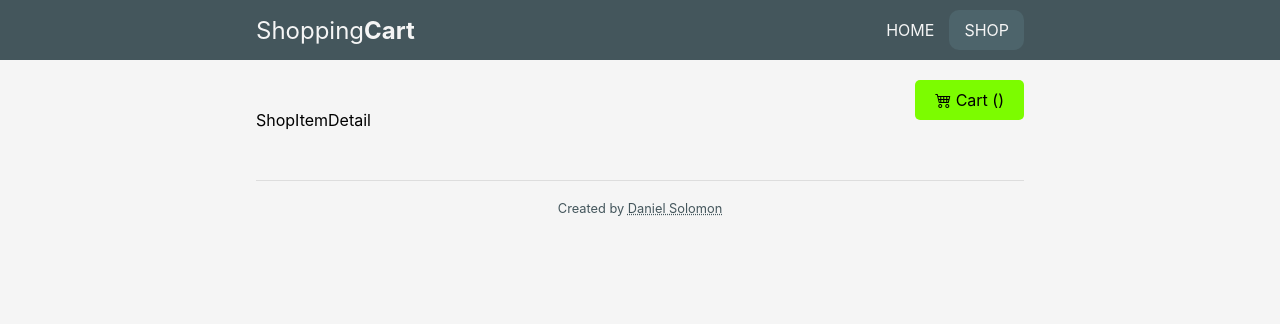
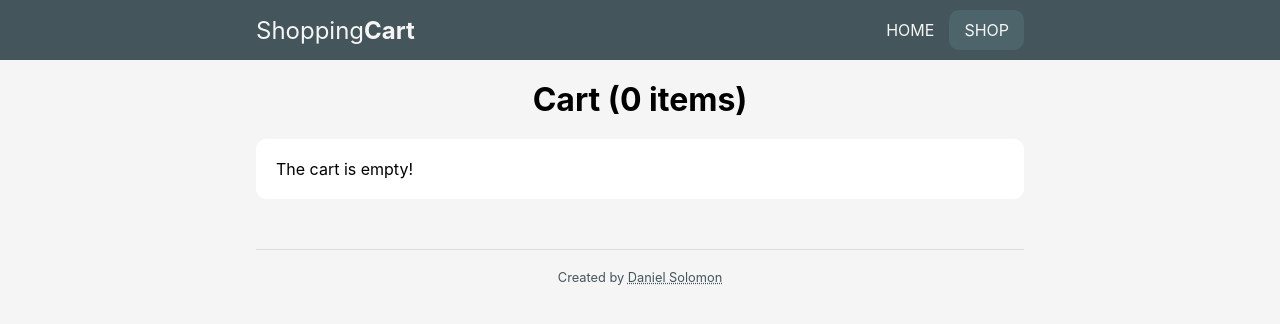
Before and after one commit to danisolo91/shopping-cart, a React (Create React App) app: page /shop/cart in a window 1280 px wide. Shown: the top 324 px of the page. Built offline with nearby package versions, Linux system fonts and the light colour scheme.

Commit message:
Project finished

```diff
--- a/src/App.js
+++ b/src/App.js
@@ -1,10 +1,14 @@
 import { BrowserRouter, Switch, Route, NavLink } from 'react-router-dom';
 import Home from './components/Home';
 import Shop from './components/Shop';
+import ShopCart from './components/ShopCart';
 import ShopItemDetail from './components/ShopItemDetail';
+import { CartProvider } from './context/CartContext';
+import products from './products';
 
 const App = () => {
     return (
+        <CartProvider>
             <BrowserRouter>
                 <div className="header">
                     <div className="container top">
@@ -18,14 +22,16 @@ const App = () => {
                 <div className="container">
                     <Switch>
                         <Route exact path="/" component={Home} />
-                    <Route exact path="/shop" component={Shop} />
-                    <Route path="/shop/:id" component={ShopItemDetail} />
+                        <Route exact path="/shop"><Shop products={products} /></Route>
+                        <Route exact path='/shop/cart'><ShopCart products={products} /></Route>
+                        <Route path="/shop/:productId"><ShopItemDetail products={products} /></Route>
                     </Switch>
                     <div className="footer">
                     Created by <a href="detail.html">Daniel Solomon</a>
                     </div>
                 </div>
             </BrowserRouter>
+        </CartProvider>
     );
 };
 
--- a/src/components/Shop.js
+++ b/src/components/Shop.js
@@ -1,43 +1,20 @@
-import { useEffect, useState } from 'react';
+import { useContext } from 'react';
 import { Link } from 'react-router-dom';
-import products from '../products';
+import { CartContext } from '../context/CartContext';
 import ShopAddToCart from './ShopAddToCartBtn';
 import ShopCartBtn from './ShopCartBtn';
 import ShopItemOptions from './ShopItemOptions';
 
-const Shop = () => {
-    const [cart, setCart] = useState([]);
-    const [cartAmount, setCartAmount] = useState(0);
+const Shop = ({ products }) => {
 
-    const addToCart = (id) => {
-        setCart(prevState => prevState.concat({ id: id, amount: 1 }));
-    };
+    const cart = useContext(CartContext)[0];
 
-    const productInCart = (id) => cart.some(p => p.id === id);
-
-    const addItem = (id) => {
-        setCart(prevState => prevState.map(product => {
-            if(product.id === id) product.amount += 1;
-            return product;
-        }));
-    };
-
-    const substractItem = (id) => {
-        setCart(prevState => prevState.map(product => {
-            if(product.id === id) product.amount -= 1;
-            return product;
-        }));
-    };
-
-    useEffect(() => {
-        let total = 0;
-        cart.forEach(p => total += p.amount);
-        setCartAmount(total);
-    }, [cart]);
+    // check if the product is in the cart
+    const productInCart = (id) => cart.products.some(p => p.id === id);
 
     return (
         <>
-            <ShopCartBtn cartAmount={cartAmount} />
+            <ShopCartBtn />
             <div className="shop-list">
                 {products.map(product => {
                     return (
@@ -45,22 +22,14 @@ const Shop = () => {
                             <Link to={'/shop/'+product.id}>
                                 <div className="item-content">
                                     <div className="item-image">
-                                        <img src={`images/${product.image}.png`} alt={product.name} />
+                                        <img src={`images/`+product.image} alt={product.name} />
                                     </div>
                                     <div className="item-name">{product.name}</div>
                                 </div>
                             </Link>
                             {!productInCart(product.id) ?
-                                <ShopAddToCart
-                                    productId={product.id}
-                                    addToCart={addToCart}
-                                /> :
-                                <ShopItemOptions
-                                    productId={product.id}
-                                    cart={cart}
-                                    addItem={addItem}
-                                    substractItem={substractItem}
-                                />
+                                <ShopAddToCart productId={product.id} /> :
+                                <ShopItemOptions productId={product.id} />
                             }
                         </div>
                     );
--- a/src/components/ShopAddToCartBtn.js
+++ b/src/components/ShopAddToCartBtn.js
@@ -1,6 +1,21 @@
-const ShopAddToCart = (props) => {
+import { useContext } from "react";
+import { CartContext } from "../context/CartContext";
+
+const ShopAddToCart = ({ productId }) => {
+
+    const setCart = useContext(CartContext)[1];
+
+    const addToCart = (id) => {
+        setCart(prevState => {
+            return {
+                amount: prevState.amount + 1,
+                products: [...prevState.products, { id: id, amount: 1 }],
+            };
+        });
+    };
+
     return (
-        <div className="add-cart-btn" onClick={() => props.addToCart(props.productId)}>
+        <div className="add-cart-btn" onClick={() => addToCart(productId)}>
             <i className="bi bi-plus-circle"></i> Add to cart
         </div>
     );
--- /dev/null
+++ b/src/components/ShopCart.js
@@ -0,0 +1,58 @@
+import { useContext, useEffect, useState } from "react";
+import { CartContext } from "../context/CartContext";
+import ShopItemOptions from './ShopItemOptions';
+
+const ShopCart = ({ products }) => {
+
+    const [cart, setCart] = useContext(CartContext);
+
+    const removeProduct = (id) => {
+        let amount = 0;
+        cart.products.forEach(p => { if(p.id === id) amount = p.amount});
+        setCart(prevState => {
+            return {
+                amount: prevState.amount - amount,
+                products: prevState.products.filter(product => product.id !== id),
+            };
+        });
+    }
+
+    // store in cartProducts local state the entire product
+    // object from products array if it exists in the cart
+    const [cartProducts, setCartProducts] = useState([]);
+    useEffect(() => {
+        let items = [];
+        cart.products.forEach(product => {
+            items = items.concat(products.filter(p => p.id === product.id)[0]);
+        });
+        setCartProducts(items);
+    }, [cart, products, setCartProducts]);
+
+    return (
+        <>
+            <h3>Cart <span>({cart.amount} items)</span></h3>
+            <div className="cart">
+                {cartProducts.length > 0 ?
+                    <>
+                        {cartProducts.map(product => {
+                            return (
+                                <div key={product.id} className="cart-item">
+                                    <div className="cart-item-name">{product.name}</div>
+                                    <ShopItemOptions productId={product.id} />
+                                    <div className="cart-item-delete"
+                                        onClick={() => removeProduct(product.id)}>
+                                        <i className="bi bi-trash pointer"></i>
+                                    </div>
+                                </div>
+                            );
+                        })}
+                        <div className="btn pay-now"><i className="bi bi-credit-card"></i> Pay now!</div>
+                    </> :
+                    <p>The cart is empty!</p>
+                }
+            </div>
+        </>
+    );
+};
+
+export default ShopCart;
--- a/src/components/ShopCartBtn.js
+++ b/src/components/ShopCartBtn.js
@@ -1,8 +1,15 @@
-const ShopCartBtn = ({ cartAmount }) => {
+import { useContext } from "react";
+import { CartContext } from "../context/CartContext";
+import { Link } from 'react-router-dom';
+
+const ShopCartBtn = () => {
+
+    const cart = useContext(CartContext)[0];
+
     return (
         <>
             <div className="shop-top">
-                <a className="btn margin-left" href="cart.html"><i className="bi bi-cart4"></i> Cart ({cartAmount})</a>
+                <Link className="btn margin-left" to="/shop/cart"><i className="bi bi-cart4"></i> Cart ({cart.amount})</Link>
             </div>
         </>
     );
--- a/src/components/ShopItemDetail.js
+++ b/src/components/ShopItemDetail.js
@@ -1,10 +1,38 @@
+import { useContext, useState } from "react";
+import { useParams } from "react-router";
+import { CartContext } from "../context/CartContext";
+import ShopAddToCart from './ShopAddToCartBtn';
+import ShopItemOptions from './ShopItemOptions';
 import ShopCartBtn from "./ShopCartBtn"
 
-const ShopItemDetail = (props) => {
+const ShopItemDetail = ({ products }) => {
+
+    let { productId } = useParams(); // get productId from the URL
+    const product = useState(products.filter(p => p.id === productId)[0])[0];
+
+    const cart = useContext(CartContext)[0];
+    // check if the product is in the cart
+    const productInCart = (id) => cart.products.some(p => p.id === id);
+
     return (
         <>
             <ShopCartBtn />
-            ShopItemDetail
+            <h3>{product.name}</h3>
+            <div className="item-detail">
+                <div className="img-container">
+                    <img src={`../images/`+product.image} alt={product.name} />
+                </div>
+                <div>
+                    <div className="detail">
+                        <h4>Description</h4>
+                        <p>Lorem ipsum dolor sit amet consectetur, adipisicing elit. Cumque cupiditate omnis aspernatur incidunt temporibus eius, odio quis, reprehenderit voluptas magnam velit nihil fuga nam, esse maiores consequuntur consequatur adipisci cum. <br /><br /> Lorem ipsum dolor sit amet consectetur, adipisicing elit. Cumque cupiditate omnis aspernatur incidunt temporibus eius, odio quis, reprehenderit voluptas magnam velit nihil fuga nam, esse maiores consequuntur consequatur adipisci cum.</p>
+                        {!productInCart(product.id) ?
+                            <ShopAddToCart productId={product.id} /> :
+                            <ShopItemOptions productId={product.id} />
+                        }
+                    </div>
+                </div>
+            </div>
         </>
     );
 };
--- a/src/components/ShopItemOptions.js
+++ b/src/components/ShopItemOptions.js
@@ -1,20 +1,59 @@
-import { useEffect, useState } from "react";
+import { useContext, useEffect, useState } from "react";
+import { CartContext } from "../context/CartContext";
 
-const ShopItemOptions = (props) => {
+const ShopItemOptions = ({ productId }) => {
 
-    const [product, setProduct] = useState({});
+    const [cart, setCart] = useContext(CartContext);
+
+    const addItem = (id) => {
+        setCart(prevState => {
+            return {
+                amount: prevState.amount + 1,
+                products: prevState.products.map(product => {
+                    if(product.id === id) product.amount += 1;
+                    return product;
+                }),
+            };
+        });
+    };
+
+    const substractItem = (id) => {
+        setCart(prevState => {
+            return {
+                amount: prevState.amount - 1,
+                products: prevState.products.map(product => {
+                    if(product.id === id) product.amount -= 1;
+                    return product;
+                }),
+            };
+        });
+    };
+
+    const [productAmount, setProductAmount] = useState(0);
 
     useEffect(() => {
-        props.cart.forEach(p => {
-            if(p.id === props.productId) setProduct(p);
+        cart.products.forEach(p => {
+            if(p.id === productId) {
+                if(p.amount > 0) {
+                    setProductAmount(p.amount);
+                } else {
+                    // if product amount 0 then remove from the cart
+                    setCart(prevState => {
+                        return {
+                            amount: prevState.amount,
+                            products: prevState.products.filter(product => product.id !== p.id),
+                        };
+                    });
+                }
+            }
         });
-    }, [props.cart, props.productId]);
+    }, [cart, productId, setCart]);
 
     return (
         <div className="item-options">
-            <div className="item-btn left" onClick={() => props.substractItem(product.id)}>-</div>
-            <div className="item-amount">{product.amount}</div>
-            <div className="item-btn right" onClick={() => props.addItem(product.id)}>+</div>
+            <div className="item-btn left" onClick={() => substractItem(productId)}>-</div>
+            <div className="item-amount">{productAmount}</div>
+            <div className="item-btn right" onClick={() => addItem(productId)}>+</div>
         </div>
     );
 };
--- /dev/null
+++ b/src/context/CartContext.js
@@ -0,0 +1,17 @@
+import { createContext, useState } from 'react';
+
+export const CartContext = createContext();
+
+export const CartProvider = (props) => {
+
+    const [cart, setCart] = useState({
+        amount: 0,
+        products: [],
+    });
+
+    return (
+        <CartContext.Provider value={[cart, setCart]}>
+            {props.children}
+        </CartContext.Provider>
+    );
+};
--- a/src/style.css
+++ b/src/style.css
@@ -65,6 +65,11 @@ h2 {
 h3 {
     font-size: 2em;
     margin-top: 20px;
+    text-align: center;
+}
+
+img {
+    box-shadow: 0px 10px 20px 0px #aaa;
 }
 
 .home-description {
@@ -199,13 +204,22 @@ h3 {
     gap: 20px;
 }
 
+.img-container {
+    text-align: center;
+}
+
+.img-container img {
+    max-width: 100%;
+    max-height: 100%;
+}
+
 .detail {
     background-color: white;
     border-radius: 10px;
+    padding-top: 20px;
 }
 
 .detail h4 {
-    margin-top: 20px;
     margin-left: 20px;
     margin-right: 20px;
     padding-bottom: 10px;
```
Also changed, not shown: src/products.js (+20 -22 lines). Lines whose indentation alone changed are shown as unchanged.
